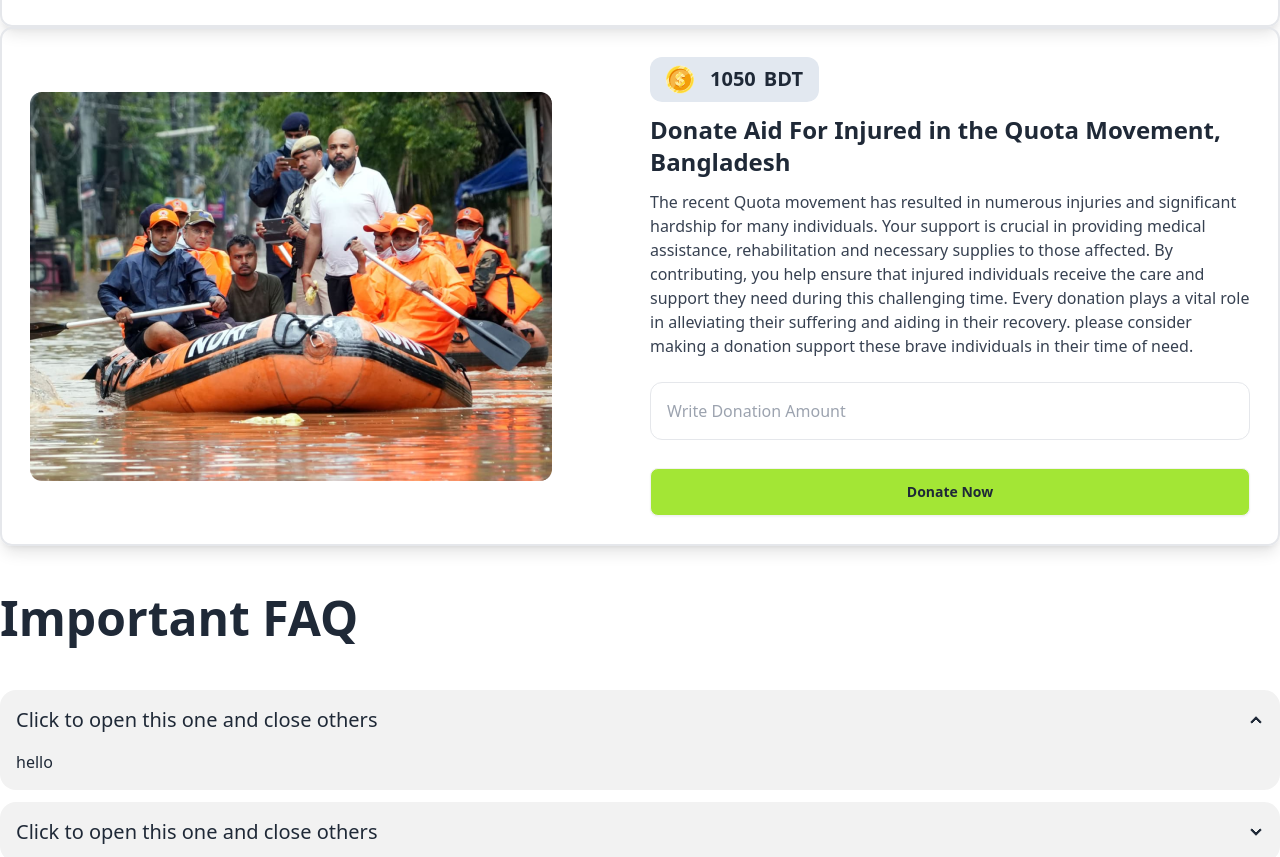
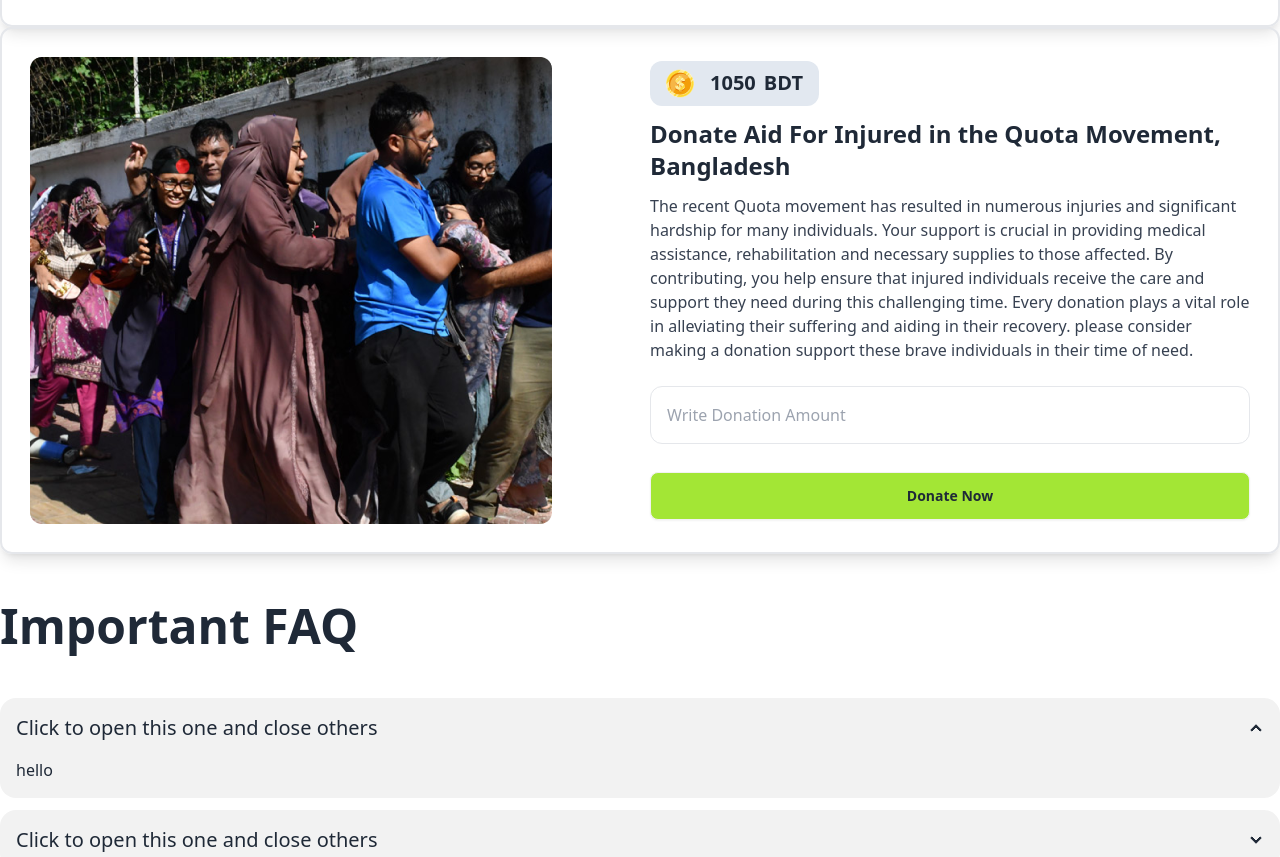
Before and after one commit to riadahmed1/B10A5-DOM-Quest-Build-and-Manipulate, a plain HTML site: page index.html in a window 1280 px wide. Shown: the part 1171-2028 px from the top of the page. Drawn offline with nearby package versions, Linux system fonts and the light colour scheme.

Commit message:
changed card 3 img

```diff
--- a/index.html
+++ b/index.html
@@ -150,7 +150,7 @@
           class="Card max-w-7xl lg:flex items-center justify-center mx-auto border-2 rounded-xl shadow-lg p-7 gap-5"
         >
           <div class="w-1/2">
-            <img class="" src="./assets/noakhali.png" alt="" />
+            <img class="" src="./assets/quota-protest.png" alt="" />
           </div>
           <div class="w-1/2">
             <button class="flex gap-2 bg-slate-200 py-2 px-4 rounded-xl w-auto">
```
